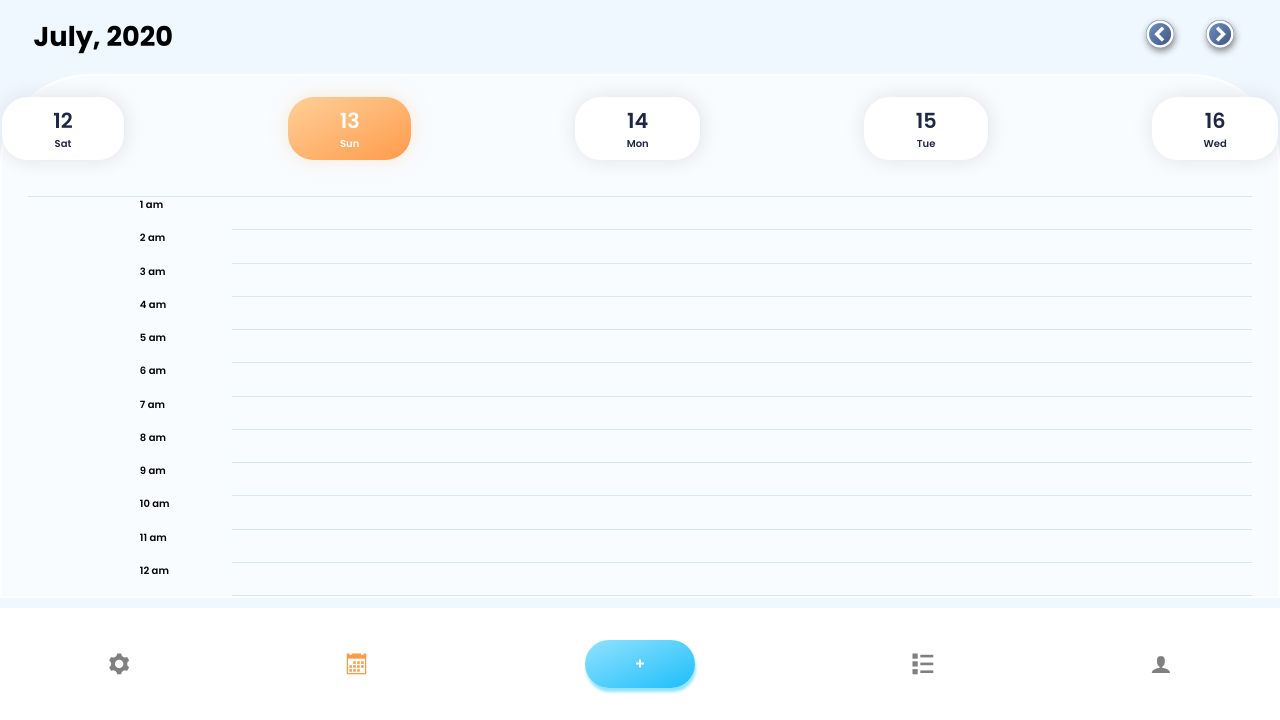
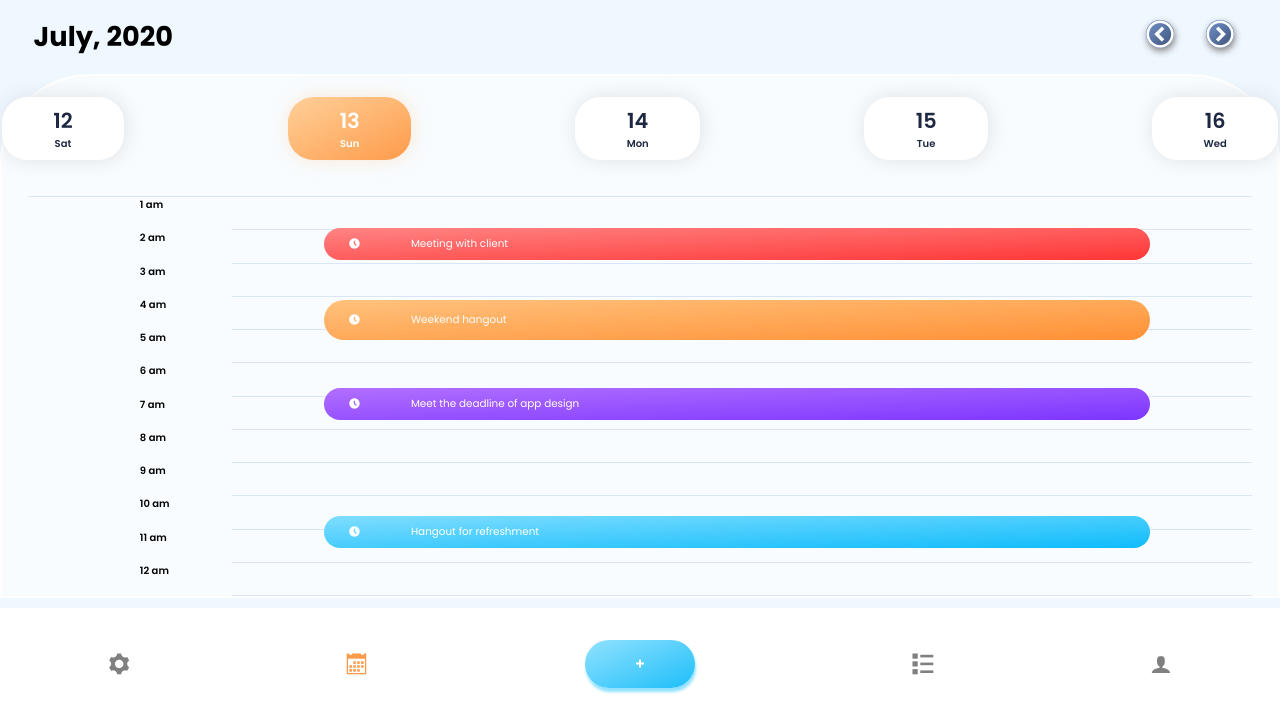
Before and after one commit to shukonin/PlatziMaster_wk5_retoMobile, a plain HTML site: page index.html in a window 1280 px wide. Shown: the part 80-800 px from the top of the page. Drawn offline with Linux system fonts and the light colour scheme; files whose address does not match are found by name.

Commit message:
calendar complete

```diff
--- a/css/calendar.css
+++ b/css/calendar.css
@@ -81,6 +81,7 @@
 
 /*------------------------------------------hours*/
 .hours-container {
+    position: relative;
     display: grid;
     grid-template-columns: 1fr 5fr;
     margin: 2vh 2vw 0;
@@ -106,6 +107,53 @@
 
 .hours-grid-slot {
     border-bottom: 0.05rem solid #7395cf38;
+}
+
+.events-container {
+    position: absolute;
+    right: 0;
+    display: grid;
+    grid-template-rows: repeat(12, 1fr);
+    height: min-content;
+    width: 80%;
+}
+
+.event {
+    display: flex;
+    align-items: center;
+    margin: 0 8vw 0 4vw;
+    border-radius: 2vw;
+    font-size: 0.65rem;
+}
+
+.event i, .event p {
+    padding: 1vh 2vw;
+}
+
+.red {
+    background-image: linear-gradient(to bottom right, #ff8484, #ff3535);
+    color: white;
+    grid-row: 2;
+}
+
+.orange {
+    background-image: linear-gradient(to bottom right, #ffc27d, #ff9035);
+    color: white;
+    grid-row: 4 / span 2;
+    margin-top: 1vh;
+    margin-bottom: 2vh;
+}
+
+.purple {
+    background-image: linear-gradient(to bottom right, #b26fff, #7c35ff);
+    color: white;
+    grid-row: 7;
+}
+
+.blue {
+    background-image: linear-gradient(to bottom right, #80ddff, #0ebcfb);
+    color: white;
+    grid-row: 11;
 }
 
 /* --------------------------------------------------------footer */
--- a/index.html
+++ b/index.html
@@ -76,8 +76,26 @@
                 <div class="hours-grid-slot"></div>
                 <div class="hours-grid-slot"></div>
             </div>
+            <div class="events-container">
+                <div class="event red">
+                    <i class="icon-clock2"></i>
+                    <p>Meeting with client</p>
+                </div>
+                <div class="event orange">
+                    <i class="icon-clock2"></i>
+                    <p>Weekend hangout</p>
+                </div>
+                <div class="event purple">
+                    <i class="icon-clock2"></i>
+                    <p>Meet the deadline of app design</p>
+                </div>
+                <div class="event blue">
+                    <i class="icon-clock2"></i>
+                    <p>Hangout for refreshment</p>
+                </div>
+            </div>
+        </section>
         </div>
-    </section>
     <footer>
        <i class="icon-cog"></i>
        <i class="icon-calendar"></i>
```
